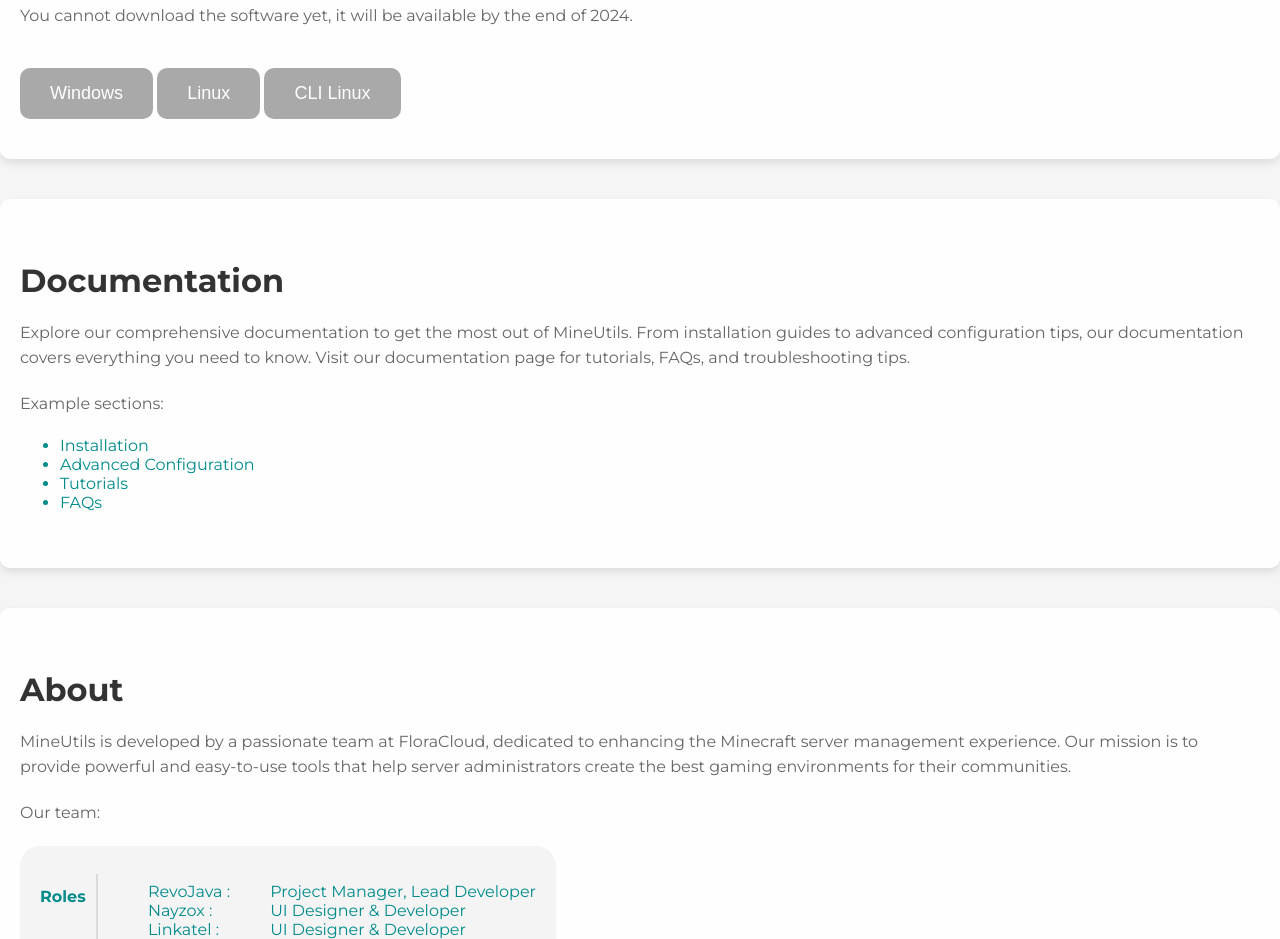
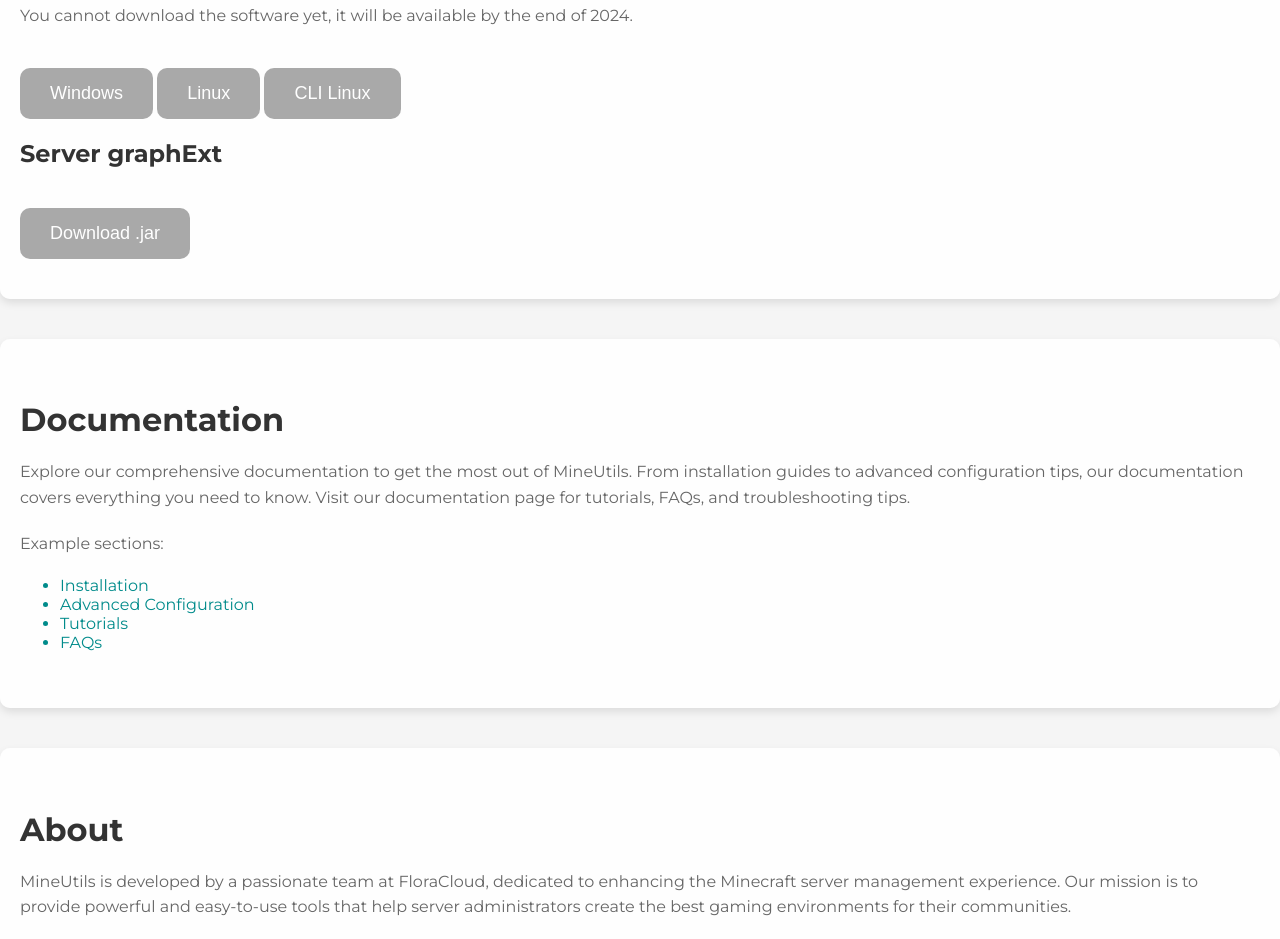
Before and after one commit to MineUtils/mineutils.github.io, a plain HTML site: page index.html in a window 1280 px wide. Shown: the part 1420-2359 px from the top of the page. Drawn offline with Linux system fonts and the light colour scheme; some packages are replaced by stand-ins of ours; a script that the page names is missing.

Commit message:
Update index.html

```diff
--- a/index.html
+++ b/index.html
@@ -64,6 +64,8 @@
         <button disabled class="big-btn">Windows</button>
         <button disabled class="big-btn">Linux</button>
         <button disabled class="big-btn">CLI Linux</button>
+        <h2>Server graphExt</h2>
+        <button disabled class="big-btn">Download .jar</button>
     </div>
     <div class="docs block description" id="docs">
         <h1>Documentation</h1>
```
